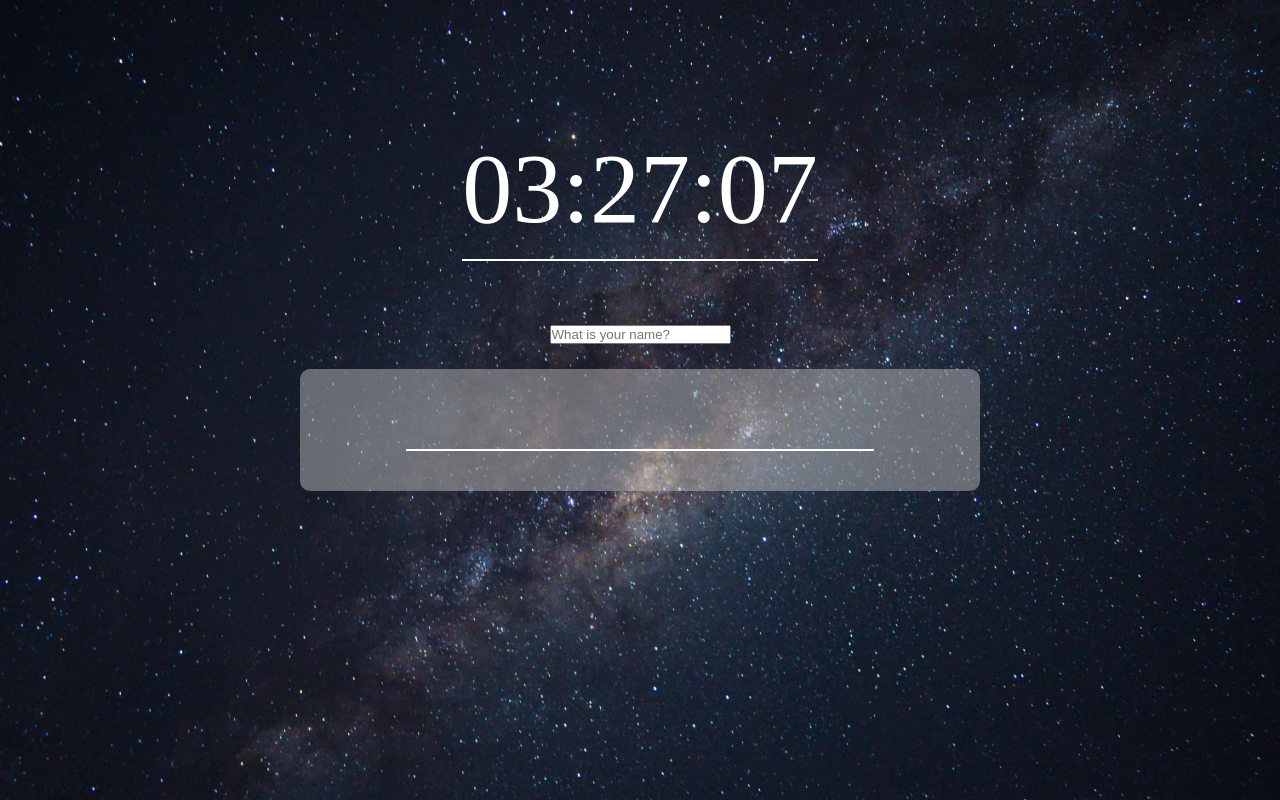
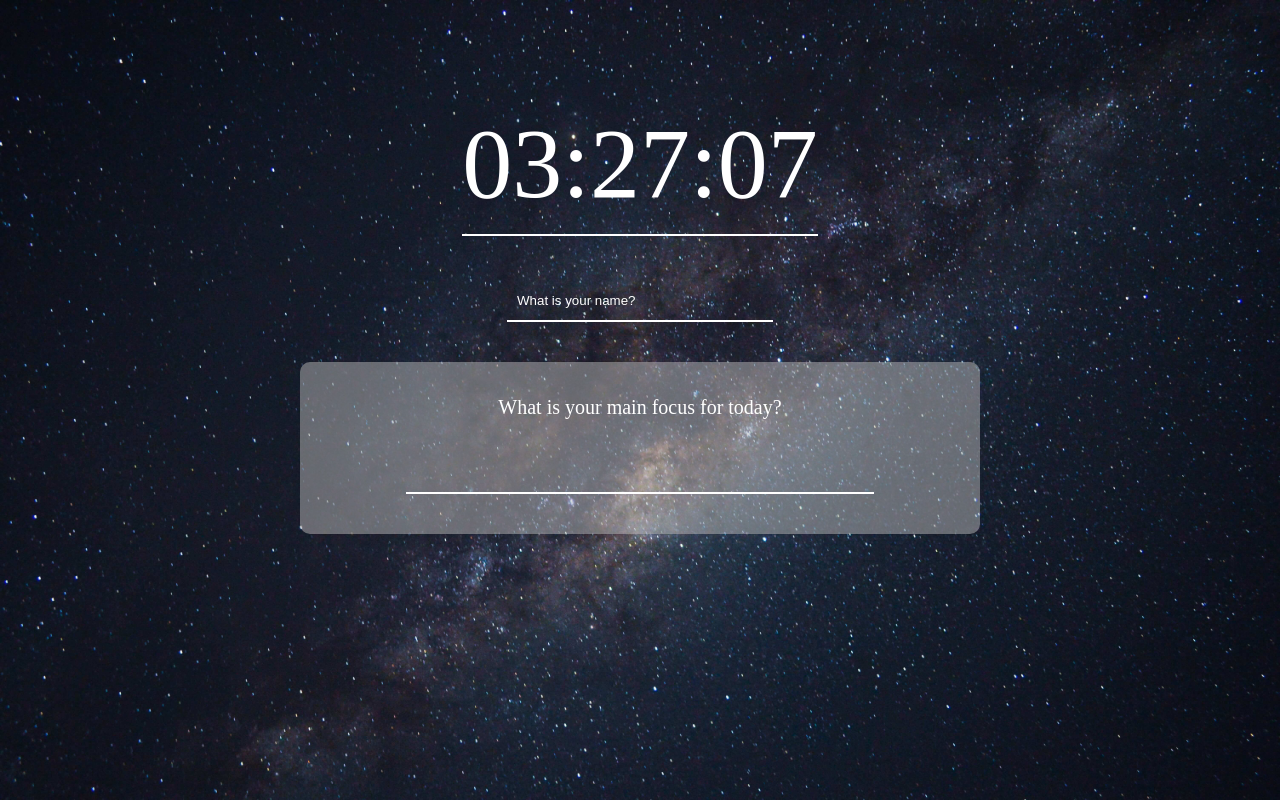
Before and after one commit to estimar2/Create_Chrome_App_width_VanillaJS, a plain HTML site: page index.html in a window 1280 px wide. Drawn offline with Linux system fonts and the light colour scheme.

Commit message:
css modification

```diff
--- a/index.css
+++ b/index.css
@@ -47,13 +47,13 @@ body {
 .showing {
   display: block;
 
-  font-size: 50px;
+  font-size: 45px;
 
   display: flex;
   justify-content: center;
   align-items: center;
 
-  margin: 25px;
+  margin: 30px 25px;
 }
 
 .js-weather {
@@ -66,7 +66,7 @@ body {
 
 .js-clock {
   width: 100%;
-  height: 200px;
+  height: 150px;
 
   display: flex;
   justify-content: center;
@@ -81,8 +81,30 @@ body {
   border-bottom: 2px solid #fff;
 }
 
+.js-form input {
+  width: 20%;
+  height: 30px;
+
+  padding: 5px 10px 5px 10px;
+
+  border: 0;
+  border-bottom: 2px solid #fff;
+
+  background: none;
+
+  color: #fff;
+}
+
+.js-form input::placeholder {
+  color: #fff;
+}
+
+.js-form input:focus {
+  outline: none;
+}
+
 .todo_wrap {
-  margin: 0 auto;
+  margin: 40px auto;
   padding: 20px;
 
   width: 50%;
@@ -95,6 +117,12 @@ body {
   border-radius: 10px;
 
   background-color: rgba(188, 188, 188, 0.489);
+}
+
+.todo_wrap_title {
+  font-size: 20px;
+
+  margin: 15px;
 }
 
 .js-toDoForm {
@@ -115,7 +143,17 @@ body {
 
   background: none;
 
-  font-size: 15px;
+  font-size: 18px;
+
+  caret-color: #fff;
+}
+
+.js-toDoForm input::placeholder {
+  color: black;
+}
+
+.js-toDoForm input:focus {
+  outline: none;
 }
 
 .js-toDoList {
@@ -123,3 +161,13 @@ body {
 
   padding-left: 20px;
 }
+
+button {
+  border: 0;
+
+  background: none;
+
+  margin-right: 10px;
+
+  cursor: pointer;
+}
--- a/index.html
+++ b/index.html
@@ -12,6 +12,7 @@
     <div class="wrap">
       <span class="js-weather"></span>
 
+      <div class="content">
         <div class="js-clock">
           <h1>00:00</h1>
         </div>
@@ -23,11 +24,13 @@
         <h4 class="js-greetings greetings"></h4>
 
         <div class="todo_wrap">
+          <h1 class="todo_wrap_title">What is your main focus for today?</h1>
           <form class="js-toDoForm">
-          <input type="text" placeholder="Write a To Do" />
+            <input type="text" autofocus />
           </form>
 
           <ul class="js-toDoList"></ul>
+        </div>
       </div>
     </div>
 
```
Lines whose indentation alone changed are shown as unchanged.
